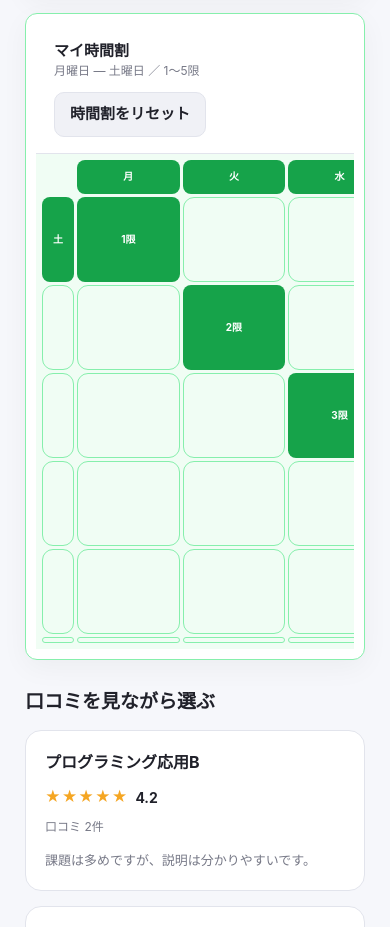
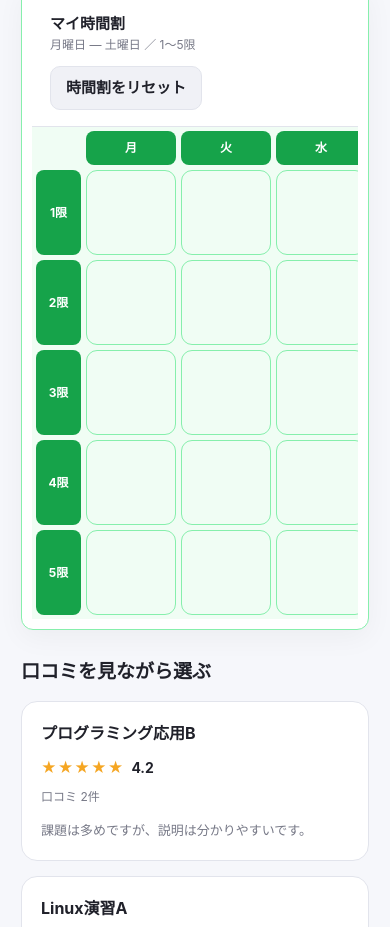
Before and after one commit to TIDesiign-ai/calcweb, a Next.js app: page /timetable in a window 390 px wide. Shown: the part 820-1747 px from the top of the page. Built offline with nearby package versions, Linux system fonts and the light colour scheme.

Commit message:
phone fixed

```diff
--- a/app/globals.css
+++ b/app/globals.css
@@ -625,7 +625,9 @@
     padding: 8px;
   }
 
-
+  .root .timetable {
+    min-width: 580px;
+  }
 
   .root .day,
   .root .period {
@@ -648,53 +650,30 @@
 
 /* 小型スマートフォン */
 @media (max-width: 480px) {
-  .root .grid-wrap {
-    width: 100%;
-    min-width: 0;
-    padding: 4px;
-    overflow-x: hidden;
+  .root {
+    padding: 8px;
   }
-
-  .root .timetable {
-    width: 100%;
-    min-width: 0;
-    grid-template-columns: 32px repeat(5, minmax(0, 1fr));
-    gap: 3px;
-  }
-
-  .root .day,
-  .root .period {
-    min-width: 0;
-    padding: 4px 1px;
-    font-size: 10px;
-    overflow-wrap: anywhere;
-  }
-
-  .root .slot {
-    min-width: 0;
-    padding: 2px;
-  }
-
-  .root .course-block {
-    min-width: 0;
-    padding: 3px 2px;
-    font-size: 9px;
-    overflow-wrap: anywhere;
-    word-break: break-word;
-  }
-}
 
   .root .panel {
     padding: 10px;
     border-radius: 12px;
   }
 
-  .root .grid-wrap {
-    padding: 6px;
-  }
+  /* スマホ：時間割の構造を維持して全体を縮小 */
+  @media (max-width: 480px) {
+    .root .grid-wrap {
+      width: 100%;
+      min-width: 0;
+      padding: 4px;
+      overflow-x: hidden;
+    }
 
-  .root .timetable {
-    min-width: 560px;
+    .root .timetable {
+      width: 100%;
+      min-width: 0;
+      transform: scale(1);
+      transform-origin: top left;
+    }
   }
 
   .root .course-block {
@@ -713,3 +692,4 @@
   .root .nav button {
     flex-shrink: 0;
   }
+}
```
